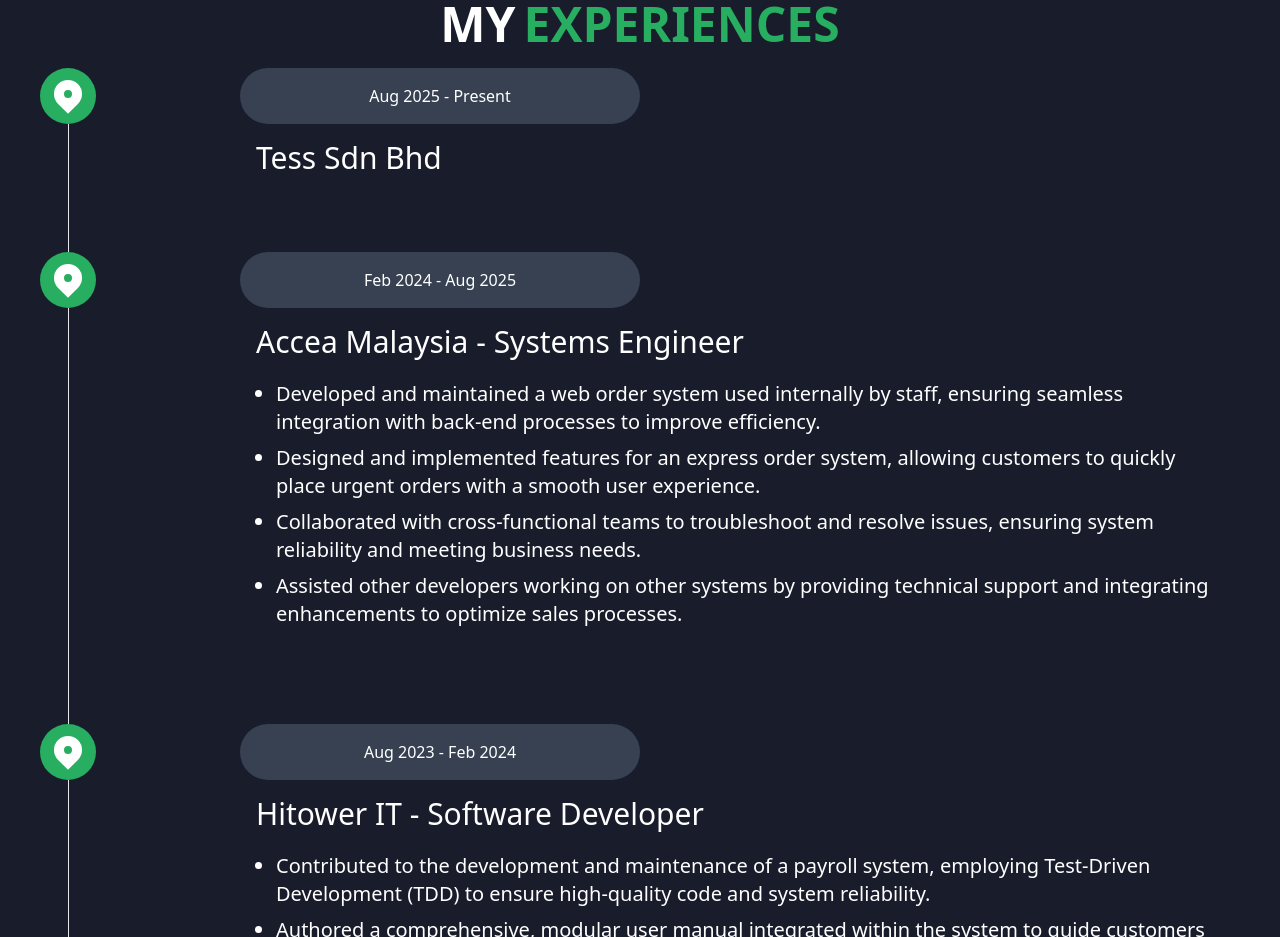
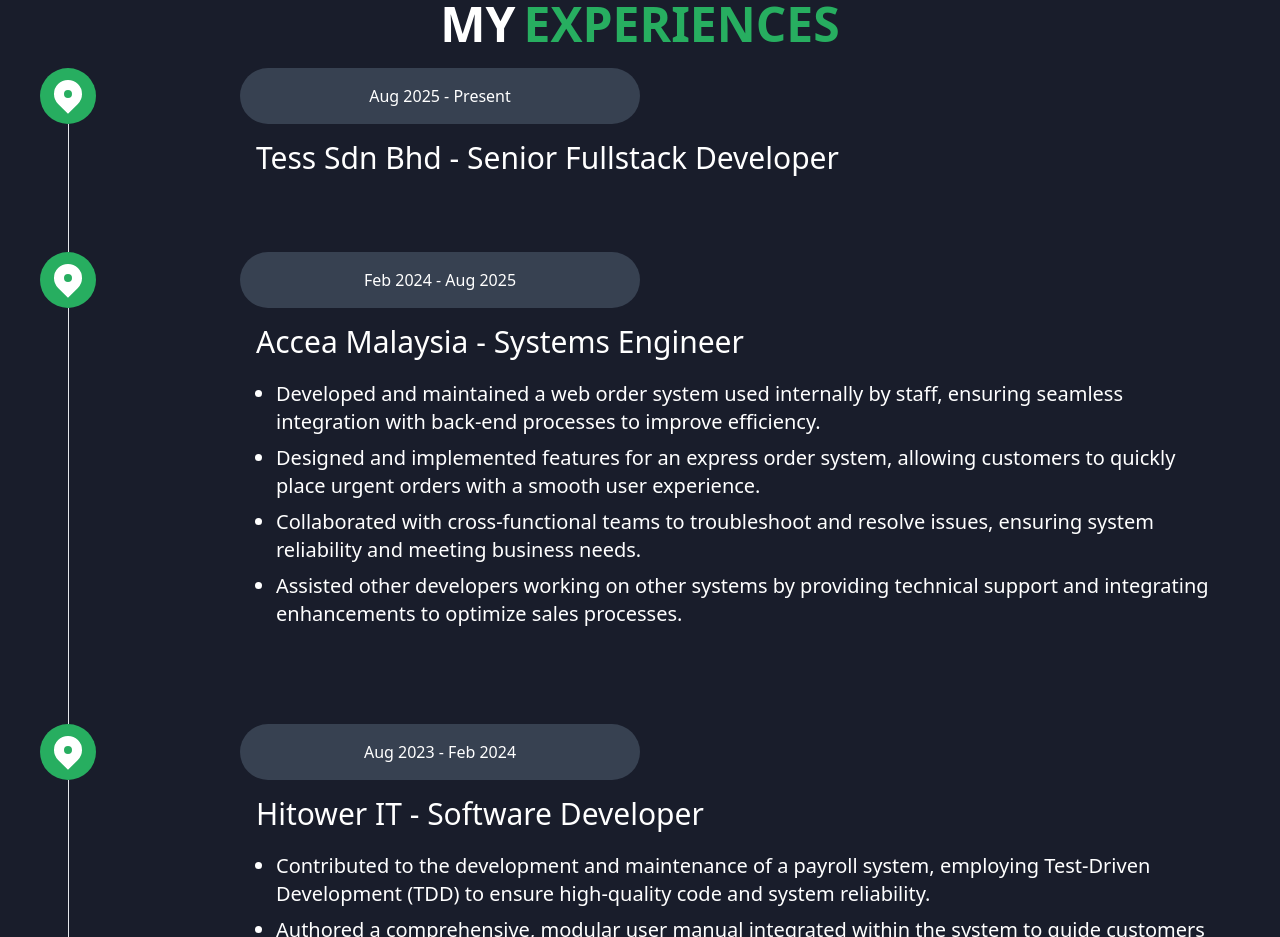
Before and after one commit to MarcusLEK/Marcus-Loo, a Nuxt app: page / in a window 1280 px wide. Shown: the part 1640-2577 px from the top of the page. Built offline with nearby package versions, Linux system fonts and the light colour scheme.

Commit message:
no message

```diff
--- a/components/Experiences.vue
+++ b/components/Experiences.vue
@@ -36,7 +36,7 @@
                   href="https://tess.gg/"
                   target="_blank"
                   class="hover:underline"
-              >Tess Sdn Bhd</a
+              >Tess Sdn Bhd - Senior Fullstack Developer</a
               >
             </div>
 <!--            <div class="block ml-5 mb-10">-->
```
